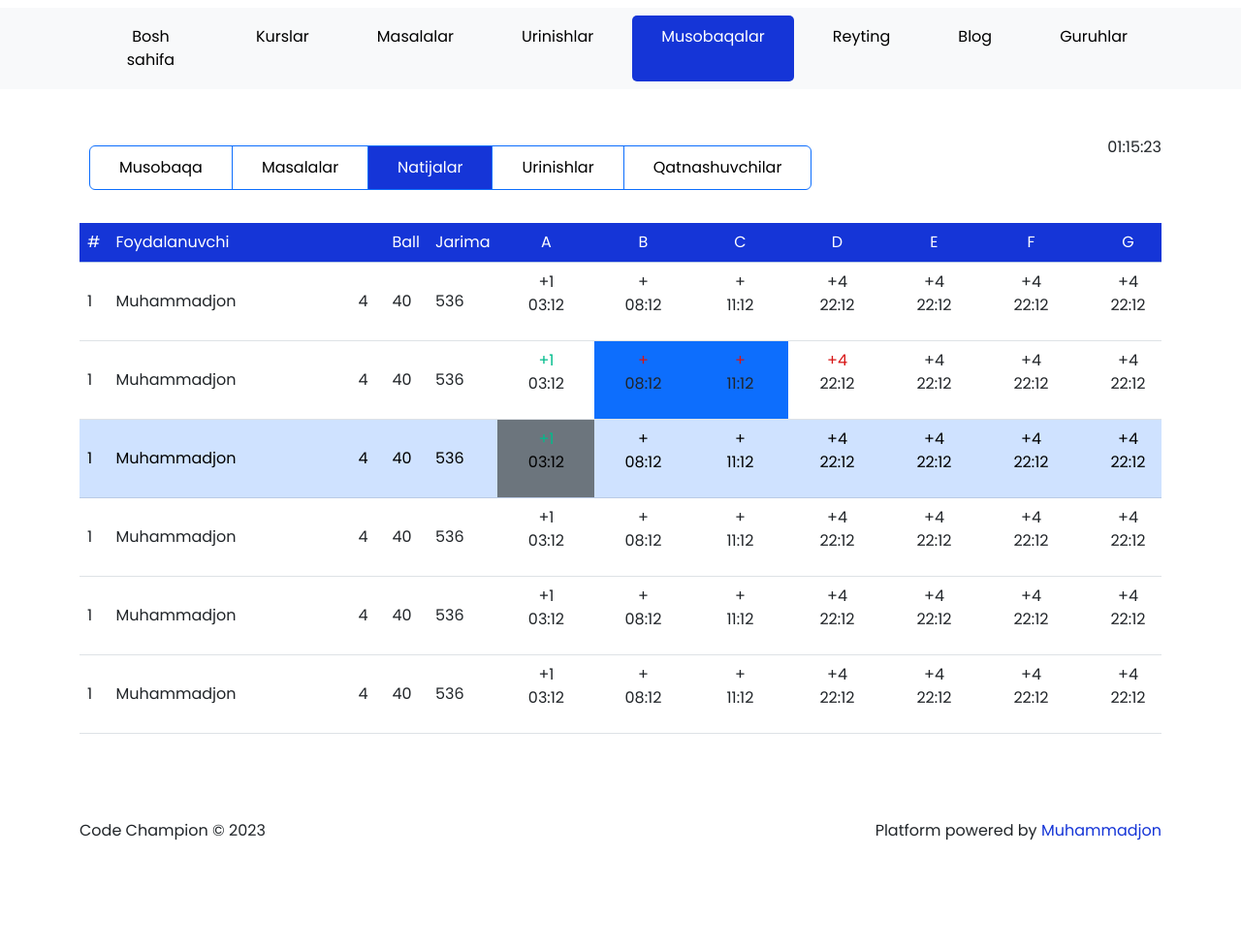
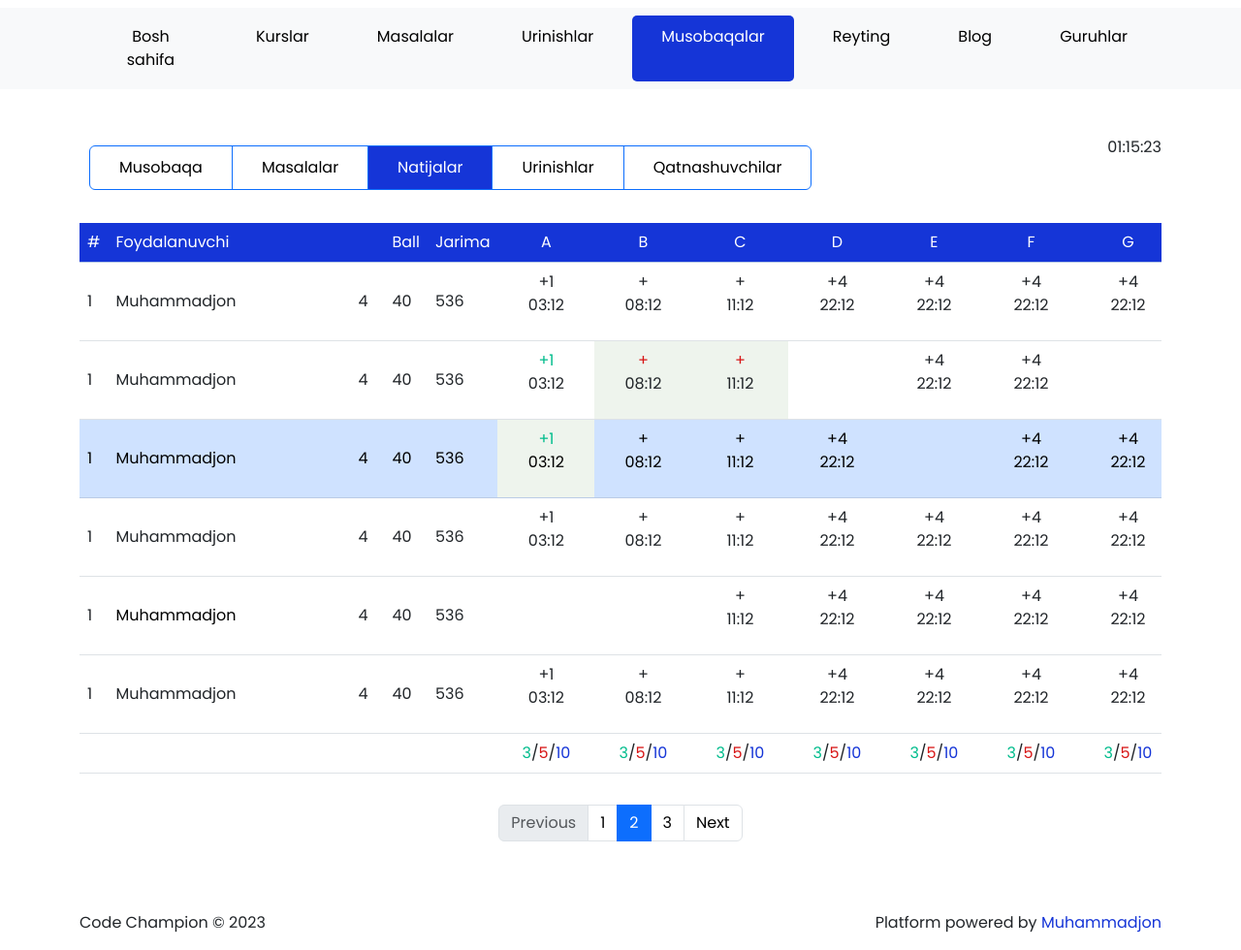
Before and after one commit to m-muhammadjon/CodeChampion-frontend, a plain HTML site: page contest_standings.html in a window 1280 px wide. Shown: the part 115-1095 px from the top of the page at 97% size. Before the commit the page ends 1000 px from the top, so only its background shows below. Drawn offline with nearby package versions, Linux system fonts and the light colour scheme; some icons are missing.

Commit message:
updated contest standings

```diff
--- a/assets/css/contest.css
+++ b/assets/css/contest.css
@@ -65,6 +65,10 @@
     vertical-align: middle;
 }
 
-table.standings-table .me{
+table.standings-table .me {
     background-color: lightgreen;
 }
+
+.first-solved {
+    background: #eef4ed !important;
+}
--- a/contest_standings.html
+++ b/contest_standings.html
@@ -87,7 +87,7 @@
 
                         <div><i class="fa-light fa-clock fa-fade"></i> <span>01:15:23</span></div>
                     </div>
-                    <div class="standings" style="overflow-x: scroll;">
+                    <div class="standings mb-3" style="overflow-x: scroll;">
                         <table class="table mt-3 table-blue standings-table" style="width: max-content;">
                             <thead>
                             <tr class="table-primary">
@@ -217,21 +217,157 @@
                                         <p class="time">03:12</p>
                                     </div>
                                 </td>
-                                <td class="bg-primary">
+                                <td class="first-solved">
                                     <div class="d-flex flex-column align-items-center justify-content-center">
                                         <span class="wrong">+</span>
                                         <p class="time">08:12</p>
                                     </div>
                                 </td>
-                                <td class="bg-primary">
+                                <td class="first-solved">
                                     <div class="d-flex flex-column align-items-center justify-content-center">
                                         <span class="wrong">+</span>
                                         <p class="time">11:12</p>
                                     </div>
                                 </td>
                                 <td>
+                                </td>
+                                <td>
                                     <div class="d-flex flex-column align-items-center justify-content-center">
-                                        <span class="wrong">+4</span>
+                                        <span>+4</span>
+                                        <p class="time">22:12</p>
+                                    </div>
+                                </td>
+                                <td>
+                                    <div class="d-flex flex-column align-items-center justify-content-center">
+                                        <span>+4</span>
+                                        <p class="time">22:12</p>
+                                    </div>
+                                </td>
+                                <td>
+
+                                </td>
+                                <td>
+                                    <div class="d-flex flex-column align-items-center justify-content-center">
+                                        <span>+4</span>
+                                        <p class="time">22:12</p>
+                                    </div>
+                                </td>
+                                <td>
+                                    <div class="d-flex flex-column align-items-center justify-content-center">
+                                        <span>+4</span>
+                                        <p class="time">22:12</p>
+                                    </div>
+                                </td>
+                                <td>
+                                    <div class="d-flex flex-column align-items-center justify-content-center">
+                                        <span>+4</span>
+                                        <p class="time">22:12</p>
+                                    </div>
+                                </td>
+                                <td>
+                                    <div class="d-flex flex-column align-items-center justify-content-center">
+                                        <span>+4</span>
+                                        <p class="time">22:12</p>
+                                    </div>
+                                </td>
+                            </tr>
+                            <tr class="table-primary">
+                                <td>1</td>
+                                <td class="align-center">Muhammadjon</td>
+                                <td>4</td>
+                                <td>40</td>
+                                <td>536</td>
+                                <td class="first-solved">
+                                    <div class="d-flex flex-column align-items-center justify-content-center">
+                                        <span class="accepted">+1</span>
+                                        <p class="time">03:12</p>
+                                    </div>
+                                </td>
+                                <td>
+                                    <div class="d-flex flex-column align-items-center justify-content-center">
+                                        <span>+</span>
+                                        <p class="time">08:12</p>
+                                    </div>
+                                </td>
+                                <td>
+                                    <div class="d-flex flex-column align-items-center justify-content-center">
+                                        <span>+</span>
+                                        <p class="time">11:12</p>
+                                    </div>
+                                </td>
+                                <td>
+                                    <div class="d-flex flex-column align-items-center justify-content-center">
+                                        <span>+4</span>
+                                        <p class="time">22:12</p>
+                                    </div>
+                                </td>
+                                <td>
+
+                                </td>
+                                <td>
+                                    <div class="d-flex flex-column align-items-center justify-content-center">
+                                        <span>+4</span>
+                                        <p class="time">22:12</p>
+                                    </div>
+                                </td>
+                                <td>
+                                    <div class="d-flex flex-column align-items-center justify-content-center">
+                                        <span>+4</span>
+                                        <p class="time">22:12</p>
+                                    </div>
+                                </td>
+                                <td>
+                                    <div class="d-flex flex-column align-items-center justify-content-center">
+                                        <span>+4</span>
+                                        <p class="time">22:12</p>
+                                    </div>
+                                </td>
+                                <td>
+                                    <div class="d-flex flex-column align-items-center justify-content-center">
+                                        <span>+4</span>
+                                        <p class="time">22:12</p>
+                                    </div>
+                                </td>
+                                <td>
+                                    <div class="d-flex flex-column align-items-center justify-content-center">
+                                        <span>+4</span>
+                                        <p class="time">22:12</p>
+                                    </div>
+                                </td>
+                                <td>
+                                    <div class="d-flex flex-column align-items-center justify-content-center">
+                                        <span>+4</span>
+                                        <p class="time">22:12</p>
+                                    </div>
+                                </td>
+                            </tr>
+                            <tr>
+                                <td>1</td>
+                                <td class="align-center">Muhammadjon</td>
+                                <td>4</td>
+                                <td>40</td>
+                                <td>536</td>
+                                <td>
+                                    <div class="d-flex flex-column align-items-center justify-content-center">
+                                        <span>+1</span>
+                                        <p class="time">03:12</p>
+                                    </div>
+                                </td>
+                                <td>
+                                    <div class="d-flex flex-column align-items-center justify-content-center">
+                                        <span>+</span>
+                                        <p class="time">08:12</p>
+                                    </div>
+                                </td>
+                                <td>
+                                    <div class="d-flex flex-column align-items-center justify-content-center">
+                                        <span>+</span>
+                                        <p class="time">11:12</p>
+                                    </div>
+                                </td>
+                                <td>
+                                    <div class="d-flex flex-column align-items-center justify-content-center">
+                                        <span>+4</span>
                                         <p class="time">22:12</p>
                                     </div>
                                 </td>
@@ -278,23 +414,17 @@
                                     </div>
                                 </td>
                             </tr>
-                            <tr class="table-primary">
+                            <tr>
                                 <td>1</td>
-                                <td class="align-center">Muhammadjon</td>
+                                <td class="align-center"><a href="">Muhammadjon</a></td>
                                 <td>4</td>
                                 <td>40</td>
                                 <td>536</td>
-                                <td class="bg-secondary">
-                                    <div class="d-flex flex-column align-items-center justify-content-center">
-                                        <span class="accepted">+1</span>
-                                        <p class="time">03:12</p>
-                                    </div>
+                                <td>
+
                                 </td>
                                 <td>
-                                    <div class="d-flex flex-column align-items-center justify-content-center">
-                                        <span>+</span>
-                                        <p class="time">08:12</p>
-                                    </div>
+
                                 </td>
                                 <td>
                                     <div class="d-flex flex-column align-items-center justify-content-center">
@@ -424,156 +554,58 @@
                                     </div>
                                 </td>
                             </tr>
+                            <!-- Stats -->
                             <tr>
-                                <td>1</td>
-                                <td class="align-center">Muhammadjon</td>
-                                <td>4</td>
-                                <td>40</td>
-                                <td>536</td>
-                                <td>
-                                    <div class="d-flex flex-column align-items-center justify-content-center">
-                                        <span>+1</span>
-                                        <p class="time">03:12</p>
-                                    </div>
-                                </td>
-                                <td>
-                                    <div class="d-flex flex-column align-items-center justify-content-center">
-                                        <span>+</span>
-                                        <p class="time">08:12</p>
-                                    </div>
-                                </td>
-                                <td>
-                                    <div class="d-flex flex-column align-items-center justify-content-center">
-                                        <span>+</span>
-                                        <p class="time">11:12</p>
-                                    </div>
-                                </td>
-                                <td>
-                                    <div class="d-flex flex-column align-items-center justify-content-center">
-                                        <span>+4</span>
-                                        <p class="time">22:12</p>
-                                    </div>
-                                </td>
-                                <td>
-                                    <div class="d-flex flex-column align-items-center justify-content-center">
-                                        <span>+4</span>
-                                        <p class="time">22:12</p>
-                                    </div>
-                                </td>
-                                <td>
-                                    <div class="d-flex flex-column align-items-center justify-content-center">
-                                        <span>+4</span>
-                                        <p class="time">22:12</p>
-                                    </div>
-                                </td>
-                                <td>
-                                    <div class="d-flex flex-column align-items-center justify-content-center">
-                                        <span>+4</span>
-                                        <p class="time">22:12</p>
-                                    </div>
-                                </td>
-                                <td>
-                                    <div class="d-flex flex-column align-items-center justify-content-center">
-                                        <span>+4</span>
-                                        <p class="time">22:12</p>
-                                    </div>
-                                </td>
-                                <td>
-                                    <div class="d-flex flex-column align-items-center justify-content-center">
-                                        <span>+4</span>
-                                        <p class="time">22:12</p>
-                                    </div>
-                                </td>
-                                <td>
-                                    <div class="d-flex flex-column align-items-center justify-content-center">
-                                        <span>+4</span>
-                                        <p class="time">22:12</p>
-                                    </div>
-                                </td>
-                                <td>
-                                    <div class="d-flex flex-column align-items-center justify-content-center">
-                                        <span>+4</span>
-                                        <p class="time">22:12</p>
-                                    </div>
-                                </td>
-                            </tr>
-                            <tr>
-                                <td>1</td>
-                                <td class="align-center">Muhammadjon</td>
-                                <td>4</td>
-                                <td>40</td>
-                                <td>536</td>
-                                <td>
-                                    <div class="d-flex flex-column align-items-center justify-content-center">
-                                        <span>+1</span>
-                                        <p class="time">03:12</p>
-                                    </div>
-                                </td>
-                                <td>
-                                    <div class="d-flex flex-column align-items-center justify-content-center">
-                                        <span>+</span>
-                                        <p class="time">08:12</p>
-                                    </div>
-                                </td>
-                                <td>
-                                    <div class="d-flex flex-column align-items-center justify-content-center">
-                                        <span>+</span>
-                                        <p class="time">11:12</p>
-                                    </div>
-                                </td>
-                                <td>
-                                    <div class="d-flex flex-column align-items-center justify-content-center">
-                                        <span>+4</span>
-                                        <p class="time">22:12</p>
-                                    </div>
-                                </td>
-                                <td>
-                                    <div class="d-flex flex-column align-items-center justify-content-center">
-                                        <span>+4</span>
-                                        <p class="time">22:12</p>
-                                    </div>
-                                </td>
-                                <td>
-                                    <div class="d-flex flex-column align-items-center justify-content-center">
-                                        <span>+4</span>
-                                        <p class="time">22:12</p>
-                                    </div>
-                                </td>
-                                <td>
-                                    <div class="d-flex flex-column align-items-center justify-content-center">
-                                        <span>+4</span>
-                                        <p class="time">22:12</p>
-                                    </div>
-                                </td>
-                                <td>
-                                    <div class="d-flex flex-column align-items-center justify-content-center">
-                                        <span>+4</span>
-                                        <p class="time">22:12</p>
-                                    </div>
-                                </td>
-                                <td>
-                                    <div class="d-flex flex-column align-items-center justify-content-center">
-                                        <span>+4</span>
-                                        <p class="time">22:12</p>
-                                    </div>
-                                </td>
-                                <td>
-                                    <div class="d-flex flex-column align-items-center justify-content-center">
-                                        <span>+4</span>
-                                        <p class="time">22:12</p>
-                                    </div>
-                                </td>
-                                <td>
-                                    <div class="d-flex flex-column align-items-center justify-content-center">
-                                        <span>+4</span>
-                                        <p class="time">22:12</p>
-                                    </div>
-                                </td>
+                                <td></td>
+                                <td></td>
+                                <td></td>
+                                <td></td>
+                                <td></td>
+                                <td class="text-center"><span class="accepted">3</span>/<span
+                                        class="wrong">5</span>/<span class="blue">10</span></td>
+                                <td class="text-center"><span class="accepted">3</span>/<span
+                                        class="wrong">5</span>/<span class="blue">10</span></td>
+                                <td class="text-center"><span class="accepted">3</span>/<span
+                                        class="wrong">5</span>/<span class="blue">10</span></td>
+                                <td class="text-center"><span class="accepted">3</span>/<span
+                                        class="wrong">5</span>/<span class="blue">10</span></td>
+                                <td class="text-center"><span class="accepted">3</span>/<span
+                                        class="wrong">5</span>/<span class="blue">10</span></td>
+                                <td class="text-center"><span class="accepted">3</span>/<span
+                                        class="wrong">5</span>/<span class="blue">10</span></td>
+                                <td class="text-center"><span class="accepted">3</span>/<span
+                                        class="wrong">5</span>/<span class="blue">10</span></td>
+                                <td class="text-center"><span class="accepted">3</span>/<span
+                                        class="wrong">5</span>/<span class="blue">10</span></td>
+                                <td class="text-center"><span class="accepted">3</span>/<span
+                                        class="wrong">5</span>/<span class="blue">10</span></td>
+                                <td class="text-center"><span class="accepted">3</span>/<span
+                                        class="wrong">5</span>/<span class="blue">10</span></td>
+                                <td class="text-center"><span class="accepted">3</span>/<span
+                                        class="wrong">5</span>/<span class="blue">10</span></td>
                             </tr>
 
                             </tbody>
                         </table>
                     </div>
+                    <nav aria-label="...">
+                        <ul class="pagination justify-content-center">
+                            <li class="page-item disabled">
+                                <span class="page-link">Previous</span>
+                            </li>
+                            <li class="page-item"><a class="page-link" href="#">1</a></li>
+                            <li class="page-item active">
+                                  <span class="page-link">
+                                    2
+                                    <span class="sr-only">(current)</span>
+                                  </span>
+                            </li>
+                            <li class="page-item"><a class="page-link" href="#">3</a></li>
+                            <li class="page-item">
+                                <a class="page-link" href="#">Next</a>
+                            </li>
+                        </ul>
+                    </nav>
                 </div>
             </div>
         </div>
```
